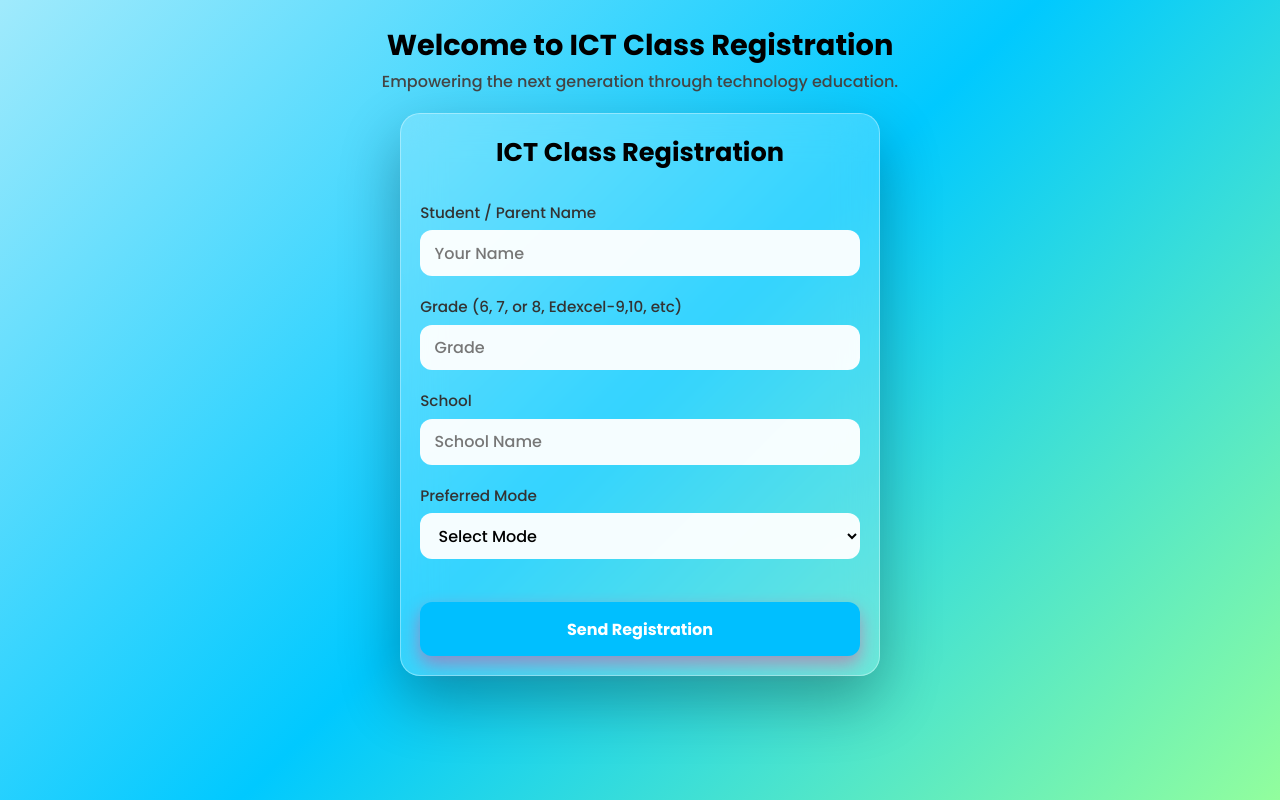
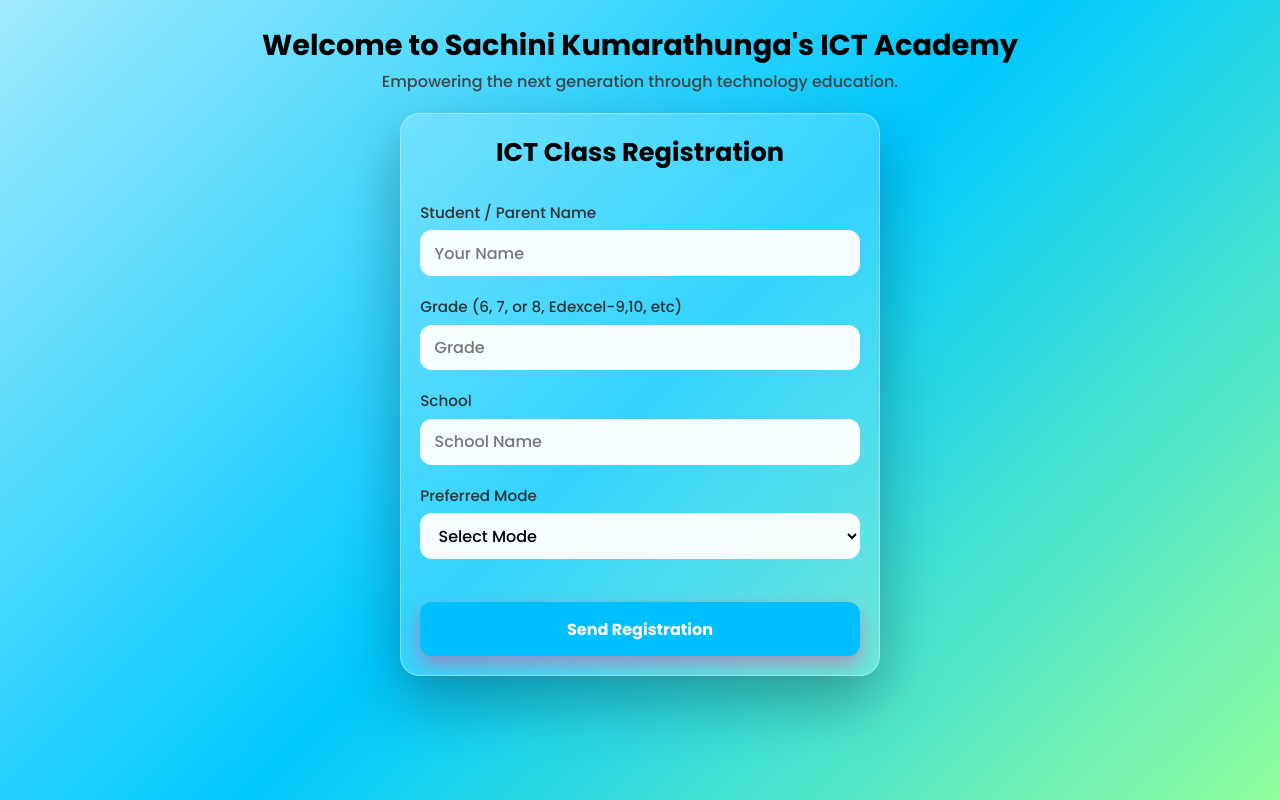
Before and after one commit to sachkumarathunga/ict-class-registration, a plain HTML site: page index.html in a window 1280 px wide. Drawn offline with Linux system fonts and the light colour scheme.

Commit message:
Customize header for Sachini Kumarathunga's ICT Academy

```diff
--- a/index.html
+++ b/index.html
@@ -150,7 +150,7 @@
 
     <!-- Header -->
     <div class="page-header">
-        <h1 class="main-title">Welcome to ICT Class Registration</h1>
+        <h1 class="main-title">Welcome to Sachini Kumarathunga's ICT Academy</h1>
         <p class="subtitle">Empowering the next generation through technology education.</p>
     </div>
 
```
